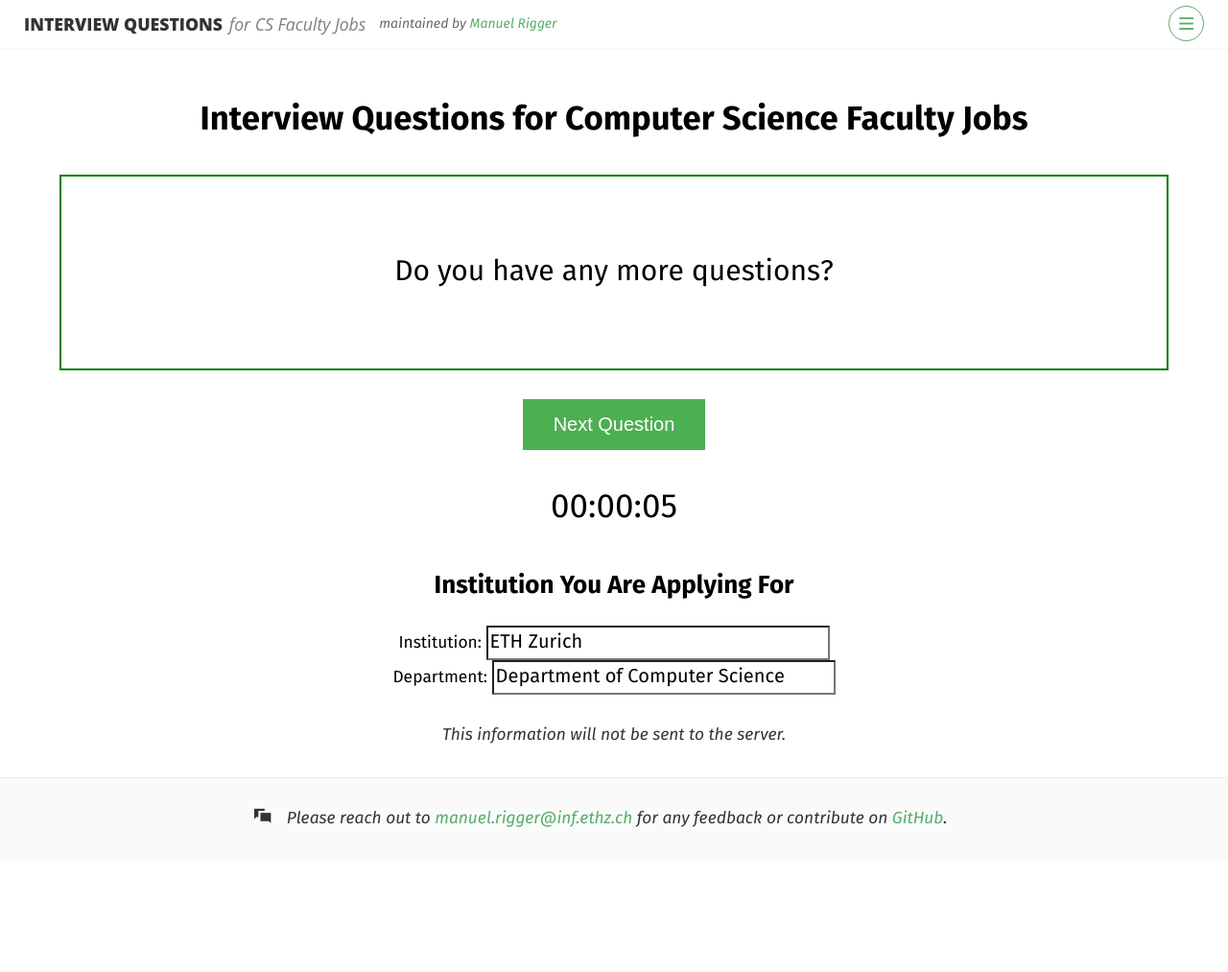
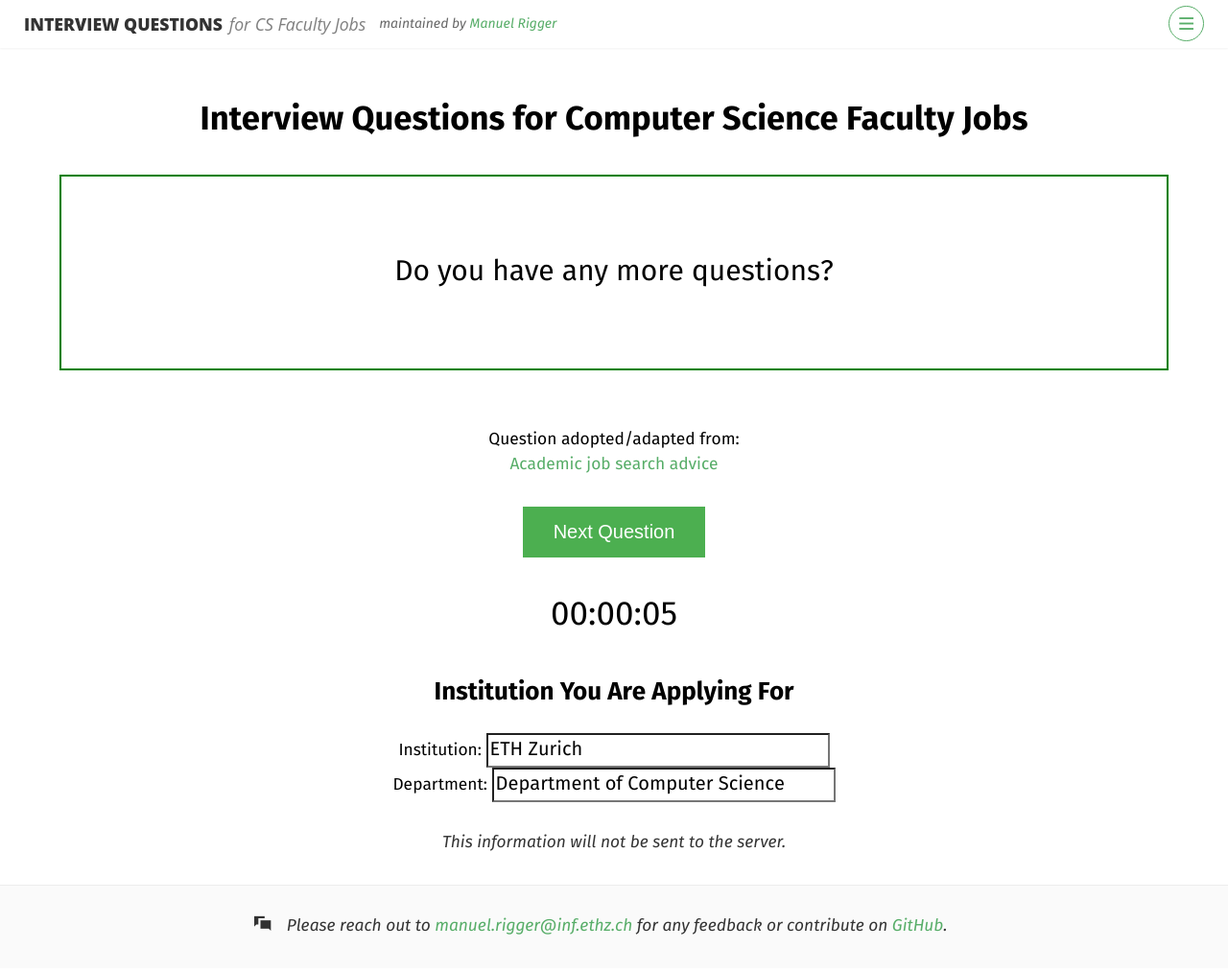
Before and after one commit to csfaculty/csfaculty.github.io, a Jekyll site: the page built from index.html, in a window 1280 px wide and 1069 px high. Shown: the top 1013 px of the window at 96% size. Built offline with Jekyll 4.4.1, drawn with Linux system fonts in a browser that asks for light colours; some web fonts are replaced; some of the changed lines change nothing that is shown.

Commit message:
Add a source link for each question

```diff
--- a/index.html
+++ b/index.html
@@ -5,7 +5,11 @@ role: home
 
 <center>
 	<h1>Interview Questions for Computer Science Faculty Jobs</h1>
-	<p id="question" style="font-size: 30px;border: 2px solid green;width:90%;min-height:200px; display: flex;justify-content: center;align-items: center;"></p>
+	<p id="question" style="font-size: 30px;border: 2px solid green;width:90%;min-height:200px; display: flex;justify-content: center;align-items: center;">
+	</p>
+	 <div style="padding:30px 25px;">Question adopted/adapted from: <div id="question_source"></div></div>
+
+
 	<button onclick="nextQuestion()">Next Question</button>
 	<p id="timer"  style="font-size: 35px;"></p>
 
@@ -26,166 +30,228 @@ var lastIdx;
 var yourInstitution = 'ETH Zurich';
 var yourDepartment = 'Department of Computer Science';
 
-var questions = `
-	// https://career-advice.jobs.ac.uk/jobseeking-and-interview-tips/top-5-academic-interview-questions-and-answers/
-	Why do you want to work at INSTITUTION?
-	What makes you different from the other candidates?
-	What are your plans for research?
-	What are your plans for research in the next year?
-	What are your plans for research in the next five years?
-	What are your plans for research in the next ten years?
-	What courses could you offer to teach?
-	How would you contribute to the administration of the department?
-
-	What is your teaching experience?
-	How do you mentor your students?
-
-	// https://web.eecs.utk.edu/~azh/blog/facultyinterviewquestions.html
-	Tell us about your research.
-	What are the contributions of your work?
-	Can you explain the theory behind your work?
-	How does your research relate to X? (assume that you do not know what X is)
-	How is your work different than other's in your field?
-	How will you distinguish yourself from your advisor?
-	What are your 1st year goals as faculty?
-	What are your 5 year goals as faculty?
-	What are your funding plans?
+var questionsJson = [
+	{
+		"source_url" : "https://career-advice.jobs.ac.uk/jobseeking-and-interview-tips/top-5-academic-interview-questions-and-answers/",
+		"source_name" : "Top 5 Academic Interview Answers by jobs.ac.uk",
+		"questions" : [
+			"Why do you want to work at INSTITUTION?",
+			"What makes you different from the other candidates?",
+			"What are your plans for research?",
+			"What are your plans for research in the next year?",
+			"What are your plans for research in the next five years?",
+			"What are your plans for research in the next ten years?",
+			"What courses could you offer to teach?",
+			"How would you contribute to the administration of the department?"
+		]
+	},
+	{
+		"source_url" : "https://web.eecs.utk.edu/~azh/blog/facultyinterviewquestions.html",
+		"source_name" : "\"Faculty interview questions I asked and got asked\" by Austin Z. Henley",
+		"questions" : [
+			"Tell us about your research.",
+			"What are the contributions of your work?",
+			"Can you explain the theory behind your work?",
+			"How does your research relate to X? (assume that you do not know what X is)",
+			"How is your work different than other's in your field?",
+			"How will you distinguish yourself from your advisor?",
+			"What are your 1st year goals as faculty?",
+			"What are your 5 year goals as faculty?",
+			"What are your funding plans?",
 			// TODO: include region-specific question Which specific NSF programs will you submit to?
 			// What other funding agencies can you submit to besides NSF?
 			// What will be the topic of your first grant proposal?
 			// When will you first apply for the CAREER Award?
-	Who will you write your first grant proposal with?
-	Do you have any grant writing experience?
-	What do you want your research group/lab to be like? Number of students?
-	What is your biggest achievement?
-	What is your "home" conference?
-	Who will you collaborate with externally?
-	Who would you collaborate with within the DEPARTMENT? What other departments could you work with?
-	What will your strategy be in order to publish top-tier papers consistently?
-	What would you like to teach?
-	// Can you teach X? (sometimes X was far outside my area)
-	What resources do you need for your lab?
-	Why do you want to work at INSTITUTION?
-	What are you looking for in a department?
-	What other schools are you interviewing with?
-	// What is your timeline [for accepting an offer]?
-	Why academia? Why not industry?
+			"Who will you write your first grant proposal with?",
+			"Do you have any grant writing experience?",
+			"What do you want your research group/lab to be like? Number of students?",
+			"What is your biggest achievement?",
+			"What is your \"home\" conference?",
+			"Who will you collaborate with externally?",
+			"Who would you collaborate with within the DEPARTMENT? What other departments could you work with?",
+			"What will your strategy be in order to publish top-tier papers consistently?",
+			"What would you like to teach?",
+			// Can you teach X? (sometimes X was far outside my area),
+			"What resources do you need for your lab?",
+			"Why do you want to work at INSTITUTION?",
+			"What are you looking for in a department?",
+			"What other schools are you interviewing with?",
+			"What is your timeline [for accepting an offer]?",
+			"Why academia? Why not industry?"
+		]
+	},
+	{
+		"source_url" : "https://homes.cs.washington.edu/~mernst/advice/academic-job.html",
+		"source_name" : "\"Getting an academic job\" by Michael Ernst",
+		"questions" : [
+			"What do you intend to do next? What is your research plan?",
+			"What will you be doing in 10 years?",
+			"Give me a summary of your work (in 30 seconds).",
+			"Give me a summary of your work (in 2 minutes).",
+			"Give me a summary of your work (in 5 minutes).",
+			"Who do you consider the best people in your field?",
+			"What is your biggest weakness as a teacher?",
+			"How can your results help me in my own research (assume a faculty from INSTITUTION)?",
+			"What are you looking for in a school? Why did you apply here?",
+			"What is your methodology for problem-solving?",
+			"What are other people at your current institution doing?",
+			"What is the most interesting part of computer science besides your own area?",
+			"What are your hobbies or interests?"
+		]
+	},
+	{
+		"source_url" : "https://csguides.github.io/grad-job-guide/interviewing/",
+		"source_name" : "CS Grad Job and Interview Guide",
+		"questions" : [
+			"Tell me how your interests are aligned with some of the faculty here. Who could you work with?",
+			"Are you married? Do you have a two-body problem? (while this question is illegal in many countries, it might still be asked in one way or the other)",
+			// What will your CAREER award be about?
+			"What will your first student's Ph.D. topic be (in general)? How many students do you plan to have?",
+			"What courses would you be willing to teach? Are you interested in creating new courses?",
+			"How will you divide your time between research, teaching and service?",
+			"What sort of research will you be doing in the future?",
+			// Where do you get most of your funding? NSF? Other government agencies? Corporate funding?
+			"Where do you get most of your funding?"
+		]
+	},
+	{
+		"source_url" : "https://shomir.net/tt_job_guide.html",
+		"source_name" : "\"Guide for the Tenure-Track Job Market in Computer/Information Sciences\" by Shomir Wilson",
+		"questions" : [
+			"Why are you interested in joining INSTITUTION?",
+			"Why are you interested in joining DEPARTMENT?",
+			"Whom at the university would you collaborate with on research?",
+			"What are your teaching interests, or what is your teaching philosophy?",
+			"What questions do you have for the search committee?"
+		]
+	},
+	{
+		"source_url" : "https://www.cs.cornell.edu/sweirich/jobsearch/resources.htm",
+		"source_name" : "\"Stephanie's list of Computer Science Faculty Job Search Resources\" by Stephanie Weirich",
+		"questions" : [
+			"Do you have any questions?",
+			"What are you going to do next?",
+			"Describe your research to me in 5 minutes.",
+			"How will you make your decision about where to go?",
+			"What would you like to teach?",
+			"Where do you get your inspiration? How do you do research?",
+			"What will be the first thesis that you supervise?",
+			"How do you evaluate research in your area?",
+			"Isn't your field a dead field that hasn't produced anything worthwhile in the past 20 years?",
+			"Where else do you have interviews? (note that this question might be illegal)",
+			"Do you have any offers? (note that this question might be illegal)"
+		]
+	},
+	{
+		"source_url" : "https://www.unl.edu/gradstudies/connections/academic-job-interview-questions-help-you-prepare",
+		"source_name" : "\"The Academic Job Interview: Questions to Help you Prepare\" by the Office of Graduate Studies of University of Nebraska-Lincoln",
+		"questions" : [
+			"Describe your current research. Will you be continuing in this research track? Describe your future research plans.",
+			"How would you involve graduate/undergraduate students in your research?",
+			"What is the cutting edge in your field and how does your work extend it?",
+			// How will you go about revising your dissertation for publication?
+			"Tell us how your research has influenced your teaching. In what ways have you been able to bring the insights of your research to your courses at the undergraduate level?",
+			"What is your philosophy of teaching?",
+			"What classes could you teach in our program?",
+			"How would you plan a course in ___? What texts would you use? What topics would you cover?",
+			"How would you evaluate student learning?",
+			"How do you bring diversity into your day-today teaching?",
+			"You've seen our mission statement. How would you see yourself contributing to our mission and campus atmosphere?",
+			"What is your perception of the responsibilities of a full-time faculty member in INSTITUTION?",
+			"What is your perception of the responsibilities of a full-time faculty member in DEPARTMENT?",
+			"How will you fit in as a department member and what kind of contribution will you make to our community?",
+			// Apart from the obvious financial reasons, why would you like to join the Faculty of Y at University X?
+			"Could you tell us about your long-range plans and commitment to this department?",
+			"Do you have children? (while this question is illegal in many countries, it might still be asked in one way or the other)"
+		]
+	},
+	{
+		"source_url" : "https://provost.columbia.edu/sites/default/files/content/BestPracticesFacultySearchHiring.pdf",
+		"source_name" : "Guide to Best Practices in Faculty Search and Hiring by Columbia University (page 25)",
+		"questions" : [
+			"What do you see as the most challenging aspects of an increasingly diverse academic community? What have you done, formally or informally, to meet such challenges?",
+			"How do you view diversity course requirements for students?",
+			"How have you worked with students and others to foster the creation of an environment that's receptive to diversity in the classroom, in the curriculum, and in the department?",
+			"How have you mentored, supported, or encouraged students on your campus? What about underrepresented minority students, women, or international students?",
+			"In what ways have you integrated diversity as part of your professional development?"
+		]
+	},
+	{
+		"source_url" : "",
+		"source_name" : "",
+		"questions" : [
 
-	What do you intend to do next? What is your research plan?
-	What will you be doing in 10 years?
-	Give me a summary of your work (in 30 seconds).
-	Give me a summary of your work (in 2 minutes).
-	Give me a summary of your work (in 5 minutes).
-	Who do you consider the best people in your field?
-	What is your biggest weakness as a teacher?
-	How can your results help me in my own research (assume a faculty from INSTITUTION)?
-	What are you looking for in a school? Why did you apply here?
-	What is your methodology for problem-solving?
-	What are other people at your current institution doing?
-	What is the most interesting part of computer science besides your own area?
-	What are your hobbies or interests?
-
-	// https://csguides.github.io/grad-job-guide/interviewing/
-	Tell me how your interests are aligned with some of the faculty here. Who could you work with?
-	Are you married? Do you have a two-body problem? (while this question is illegal in many countries, it might still be asked in one way or the other)
-	// What will your CAREER award be about?
-	What will your first student’s Ph.D. topic be (in general)? How many students do you plan to have?
-	What courses would you be willing to teach? Are you interested in creating new courses?
-	How will you divide your time between research, teaching and service?
-	What sort of research will you be doing in the future?
-	// Where do you get most of your funding? NSF? Other government agencies? Corporate funding?
-	Where do you get most of your funding?
-
-	// https://shomir.net/tt_job_guide.html
-	Why are you interested in joining INSTITUTION?
-	Why are you interested in joining DEPARTMENT?
-	Whom at the university would you collaborate with on research?
-	What are your teaching interests, or what is your teaching philosophy?
-	What questions do you have for the search committee?
-
-	// https://www.cs.cornell.edu/sweirich/jobsearch/resources.htm
-	Do you have any questions?
-	What are you going to do next?
-	Describe your research to me in 5 minutes.
-	How will you make your decision about where to go?
-	What would you like to teach?
-	Where do you get your inspiration? How do you do research?
-	What will be the first thesis that you supervise?
-	How do you evaluate research in your area?
-	Isn't your field a dead field that hasn't produced anything worthwhile in the past 20 years?
-
-	// https://www.unl.edu/gradstudies/connections/academic-job-interview-questions-help-you-prepare
-	Describe your current research. Will you be continuing in this research track? Describe your future research plans.
-	How would you involve graduate/undergraduate students in your research?
-	What is the cutting edge in your field and how does your work extend it?
-	// How will you go about revising your dissertation for publication?
-	Tell us how your research has influenced your teaching. In what ways have you been able to bring the insights of your research to your courses at the undergraduate level?
-	What is your philosophy of teaching?
-	What classes could you teach in our program?
-	How would you plan a course in ___? What texts would you use? What topics would you cover?
-	How would you evaluate student learning?
-	How do you bring diversity into your day-today teaching?
-	You've seen our mission statement. How would you see yourself contributing to our mission and campus atmosphere?
-	What is your perception of the responsibilities of a full-time faculty member in INSTITUTION?
-	What is your perception of the responsibilities of a full-time faculty member in DEPARTMENT?
-	How will you fit in as a department member and what kind of contribution will you make to our community?
-	// Apart from the obvious financial reasons, why would you like to join the Faculty of Y at University X?
-	Could you tell us about your long-range plans and commitment to this department?
-	Do you have children? (while this question is illegal in many countries, it might still be asked in one way or the other)
-
-	// https://provost.columbia.edu/sites/default/files/content/BestPracticesFacultySearchHiring.pdf (see page 25)
-	What do you see as the most challenging aspects of an increasingly diverse academic community? What have you done, formally or informally, to meet such challenges?
-	How do you view diversity course requirements for students?
-	How have you worked with students and others to foster the creation of an environment that's receptive to diversity in the classroom, in the curriculum, and in the department?
-	How have you mentored, supported, or encouraged students on your campus? What about underrepresented minority students, women, or international students?
-	In what ways have you integrated diversity as part of your professional development?
-
-	// https://pg.ucsd.edu/guo-faculty-job-search.pdf
-	// • I missed your job talk; what was it about?
+		]
+	},
+	{
+		"source_url" : "https://pg.ucsd.edu/guo-faculty-job-search.pdf",
+		"source_name" : "\"Philip's notes on the tenure-track assistant professor job search\" by Philip Guo",
+		"questions" : [
+			"I missed your job talk; what was it about?",
 			// • Why do you want to leave Google to become a professor?
 			// • Why can’t you do what you want in industry instead?
-	How do you plan on funding your research?
-	What's your secret weapon in terms of research?
-	What makes your Ph.D. career unique?
-	What were the main contributions of your Ph.D. dissertation (or recent work)?
-	What motivated you to choose your Ph.D. dissertation topic (or recent work)?
-	What was the biggest insight in your dissertation work (or recent work)?
-	What were the main challenges or hard parts in your dissertation work (or recent work)?
+			"How do you plan on funding your research?",
+			"What's your secret weapon in terms of research?",
+			"What makes your Ph.D. career unique?",
+			"What were the main contributions of your Ph.D. dissertation (or recent work)?",
+			"What motivated you to choose your Ph.D. dissertation topic (or recent work)?",
+			"What was the biggest insight in your dissertation work (or recent work)?",
+			"What were the main challenges or hard parts in your dissertation work (or recent work)?",
 			// What makes your dissertation more than merely a collection of tools built for specific audiences? Where’s the scientific “beef” in it?
-	Why should anyone care about your dissertation work (or recent work)?
+			"Why should anyone care about your dissertation work (or recent work)?",
 			// • Why are you now switching your research focus to educational technology?
-	What is the scope of your interests in your field?
-	What research programs within the department will you create or strengthen?
+			"What is the scope of your interests in your field?",
+			"What research programs within the department will you create or strengthen?",
 			// • What does HCI (Human-Computer Interaction) research mean to you?
-	What type of research environment would be your ideal in a department?
-	How will you mentor Ph.D. students?
-	How will you mentor undergraduate students?
-	What type of research group do you envision forming?
-	What's the first student project that you can supervise?
-	Why is your field important and where is it going?
-	What do you see yourself doing in the next 5 years, and why?
-	What do you see yourself doing in 10 years, and why?
-	Why should anyone care about your future research agenda?
-	How do you plan on evaluating and validating your future research?
-	What classes would you love to teach?
-	What classes will you be able to teach with little preparation?
-	What classes will you be able to teach with a bit more preparation?
-	What new classes will you be able to create?
-	What's your overall teaching philosophy?
-	What's your favorite thing about teaching?
+			"What type of research environment would be your ideal in a department?",
+			"How will you mentor Ph.D. students?",
+			"How will you mentor undergraduate students?",
+			"What type of research group do you envision forming?",
+			"What's the first student project that you can supervise?",
+			"Why is your field important and where is it going?",
+			"What do you see yourself doing in the next 5 years, and why?",
+			"What do you see yourself doing in 10 years, and why?",
+			"Why should anyone care about your future research agenda?",
+			"How do you plan on evaluating and validating your future research?",
+			"What classes would you love to teach?",
+			"What classes will you be able to teach with little preparation?",
+			"What classes will you be able to teach with a bit more preparation?",
+			"What new classes will you be able to create?",
+			"What's your overall teaching philosophy?",
+			"What's your favorite thing about teaching?"
+		]
+	},
+	{
+		"source_url" : "http://matt.might.net/articles/advice-for-academic-job-hunt/#interviewing",
+		"source_name" : "Academic job search advice",
+		"questions" : [
+			"I can't/didn't make your talk; can you give me a quick overview of your research?",
+			"Do you have a teaching preference?",
+			"Where else are you interviewing? (note that this question might be illegal)",
+			"Where do you see your research going?",
+			"Say something to prove to me that your research/field is going to matter.",
+			"Do you have any more questions?",
+			"Do you think you could apply your research to X?",
+			"Do you think you could apply X to your research?"
+		]
+	}
 
-	// http://matt.might.net/articles/advice-for-academic-job-hunt/#interviewing
-	I can't/didn't make your talk; can you give me a quick overview of your research?
-	Do you have a teaching preference?
-	Where else are you interviewing?
-	Where do you see your research going?
-	Say something to prove to me that your research/field is going to matter.
-	Do you have any more questions?
-	Do you think you could apply your research to X?
-	Do you think you could apply X to your research?
+]
 
-	`.split('\n');
-questions = questions.map(s => s.trim()).filter(s => s != '' && !s.startsWith('//')); // remove the first empty element
+var questions = []
+var sources = {}
+
+for (i in questionsJson) {
+	source = questionsJson[i]
+	sourceString = '<a href="' + source['source_url'] + '">' + source['source_name'] +'</a>'
+	for (j in source.questions) {
+		question = source.questions[j]
+		questions.push(question);
+		sources[question] = sourceString;
+	}
+}
+console.log(questions)
+
 
 console.log(questions);
 console.assert(questions.length > 1);
@@ -199,12 +265,11 @@ function nextQuestion() {
 		alert("Out of questions!");
 		return;
 	}
-	do {
 	idx = getRandomInt(questions.length);
-	} while (idx == lastIdx);
 	lastIdx = idx
 	document.getElementById("question").innerHTML = questions[idx].replace('INSTITUTION', yourInstitution).replace('DEPARTMENT', yourDepartment);
-	questions = questions.filter(s => s != questions[idx])
+	document.getElementById("question_source").innerHTML = sources[questions[idx]];
+	questions = questions.filter(s => s != questions[idx]);
 	startTime = new Date().getTime();
 }
 
```
Lines whose indentation alone changed are shown as unchanged.
